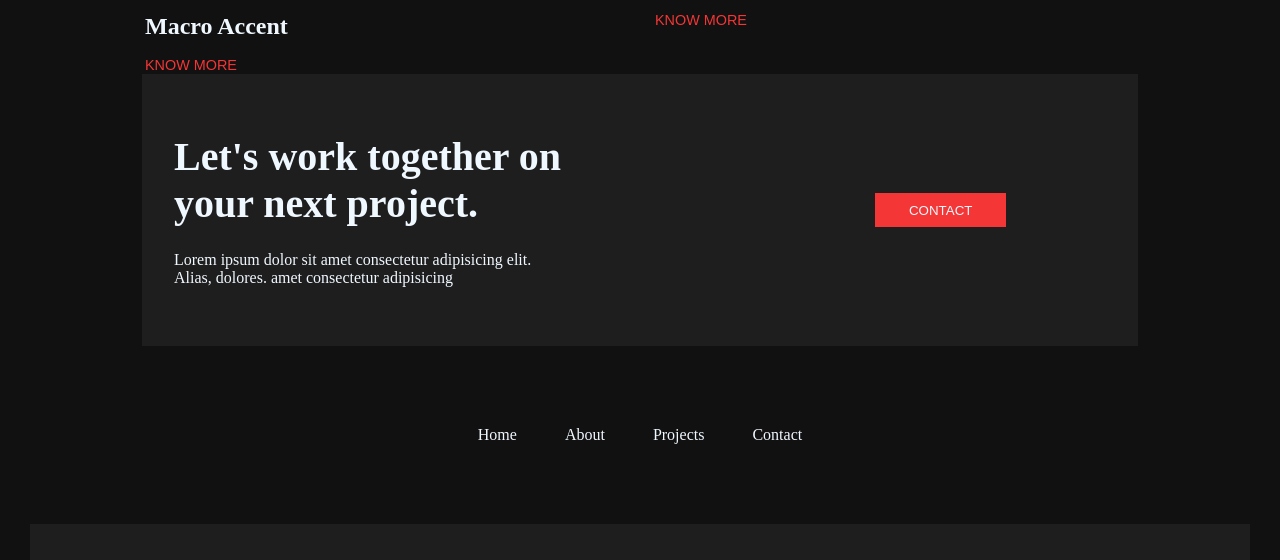
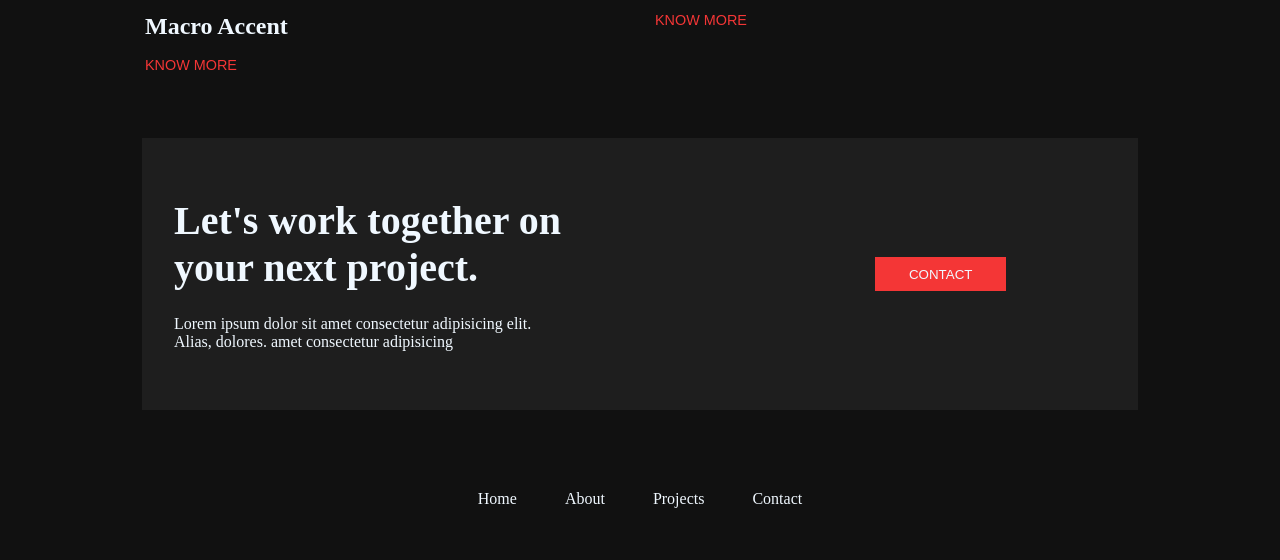
Before and after one commit to Rahulboro/desginer-page, a plain HTML site: page index.html in a window 1280 px wide. Shown: the part 2880-3440 px from the top of the page. Drawn offline with Linux system fonts and the light colour scheme; some icons are missing; a web font is replaced by a local one.

Commit message:
final comit

```diff
--- a/style.css
+++ b/style.css
@@ -222,7 +222,7 @@ nav {
 
 
 .contact-section{
-    margin: 0rem 7rem ;
+    margin: 4rem 7rem ;
 }
 .contact{
     padding: 3rem 2rem ;
```
